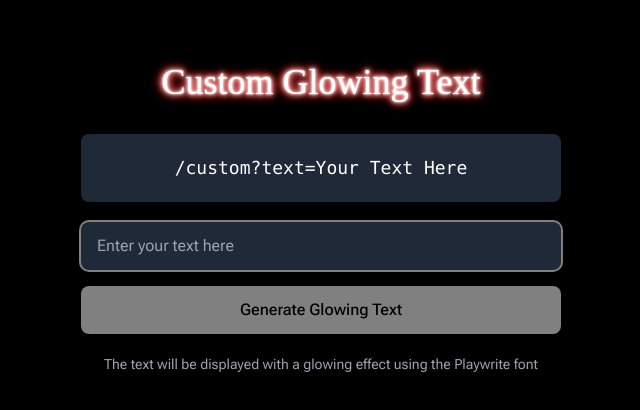
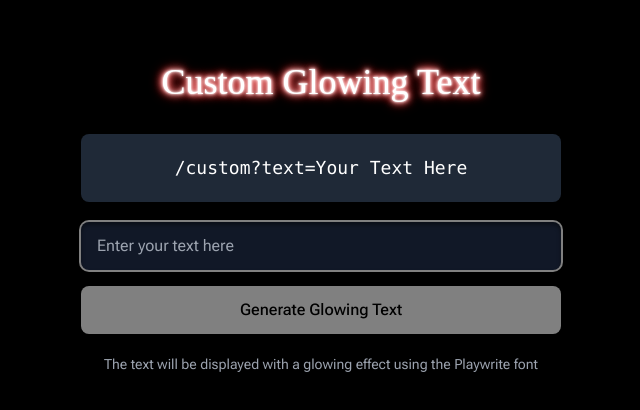
Before and after one commit to rheddev/rhed, a Next.js app: page /custom in a window 1280 px wide. Shown: the part 182-592 px from the top of the page, without its empty margins (319-959 px from the left). Built offline with nearby package versions, Linux system fonts and the light colour scheme; a web font is replaced by a local one.

Commit message:
better ux

```diff
--- a/app/custom/page.tsx
+++ b/app/custom/page.tsx
@@ -57,7 +57,7 @@ function Custom() {
                             value={inputText}
                             onChange={(e) => setInputText(e.target.value)}
                             placeholder="Enter your text here"
-                            className="w-full px-4 py-3 bg-gray-800 text-white rounded-lg focus:outline-none focus:ring-2 focus:ring-white/50 transition-shadow"
+                            className="w-full px-4 py-3 bg-gray-900 text-white rounded-lg focus:outline-none focus:ring-2 focus:ring-white/50 transition-all shadow-[inset_0_2px_4px_rgba(0,0,0,0.3)] hover:shadow-[inset_0_2px_4px_rgba(0,0,0,0.4)] focus:shadow-[inset_0_3px_4px_rgba(0,0,0,0.4)]"
                             autoFocus
                         />
                         <button
```
